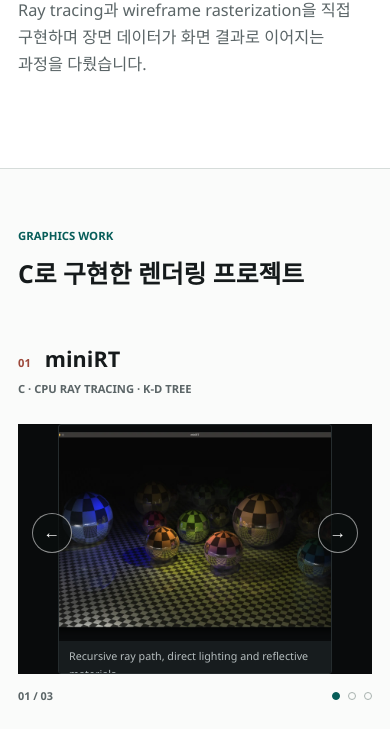
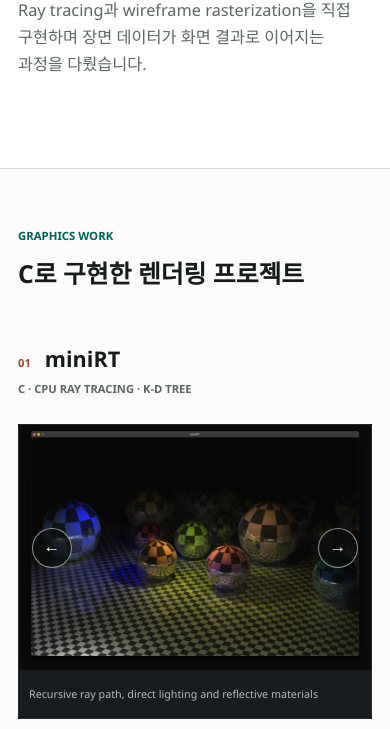
Before and after one commit to BeomJinNa/BeomJinNa.github.io, a plain HTML site: page index.html in a window 390 px wide. Shown: the part 367-1096 px from the top of the page. Drawn offline with Linux system fonts and the light colour scheme.

Commit message:
Fix mobile carousel layout

```diff
--- a/styles.css
+++ b/styles.css
@@ -264,7 +264,7 @@ p {
 
 .visual-frame {
   overflow: hidden;
-  margin-bottom: 0;
+  margin: 0;
   border: 1px solid #252c2e;
   border-radius: var(--radius);
   background: #090b0c;
@@ -276,7 +276,8 @@ p {
 
 .carousel-stage {
   position: relative;
-  aspect-ratio: 3224 / 2280;
+  --carousel-caption-height: 32px;
+  aspect-ratio: 4 / 3;
   background: #090b0c;
 }
 
@@ -298,7 +299,7 @@ p {
 
 .carousel-slide a {
   display: block;
-  height: calc(100% - 32px);
+  height: calc(100% - var(--carousel-caption-height));
   cursor: zoom-in;
 }
 
@@ -325,17 +326,20 @@ p {
 }
 
 .visual-frame figcaption {
-  min-height: 32px;
+  display: flex;
+  height: var(--carousel-caption-height);
+  align-items: center;
   padding: 7px 10px;
   color: #b5bdbe;
   background: #171c1e;
   font-size: 0.67rem;
+  line-height: 1.35;
 }
 
 .carousel-control {
   position: absolute;
   z-index: 2;
-  top: calc(50% - 16px);
+  top: calc(50% - (var(--carousel-caption-height) / 2));
   display: grid;
   width: 40px;
   height: 40px;
@@ -438,7 +442,7 @@ p {
 }
 
 .video-frame video {
-  height: calc(100% - 32px);
+  height: calc(100% - var(--carousel-caption-height));
   object-fit: contain;
 }
 
@@ -586,6 +590,11 @@ p {
     font-size: 1.35rem;
   }
 
+  .carousel-stage {
+    --carousel-caption-height: 48px;
+    aspect-ratio: 6 / 5;
+  }
+
   .footer-content {
     display: block;
   }
```
